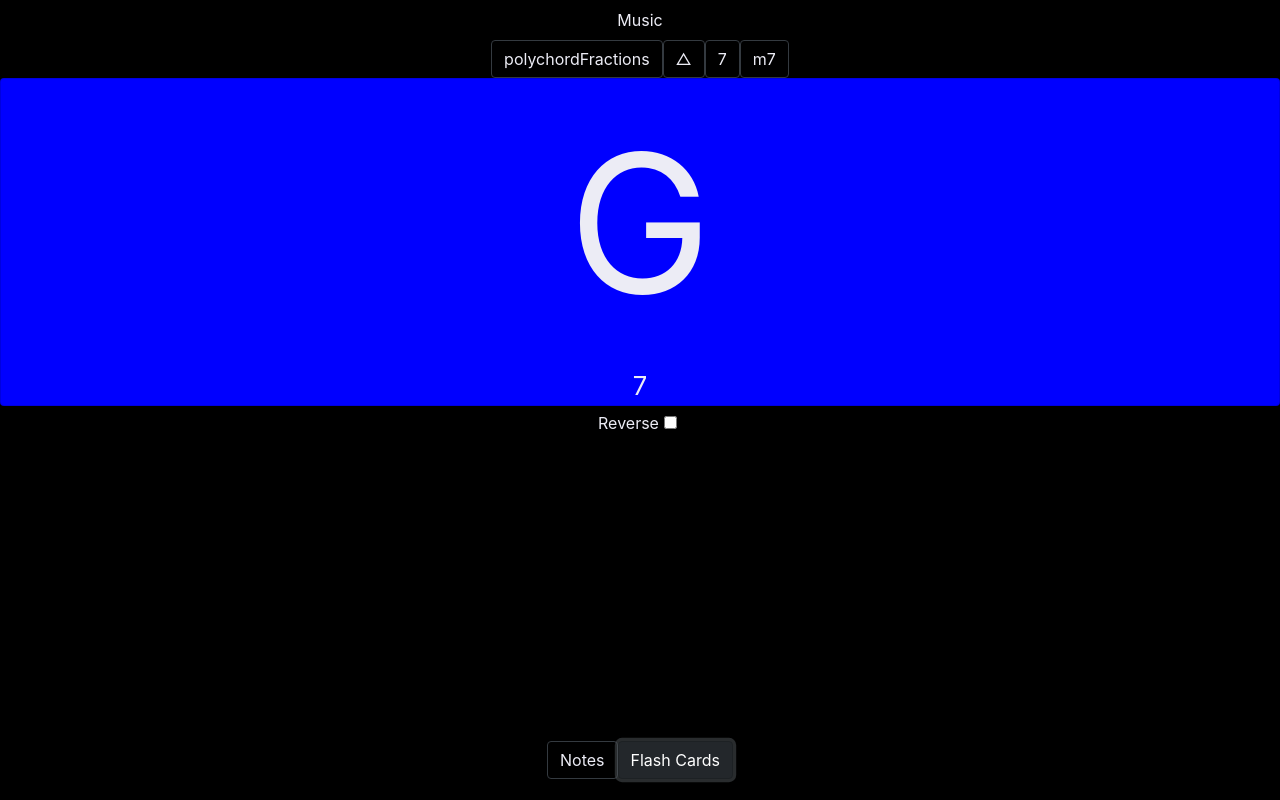
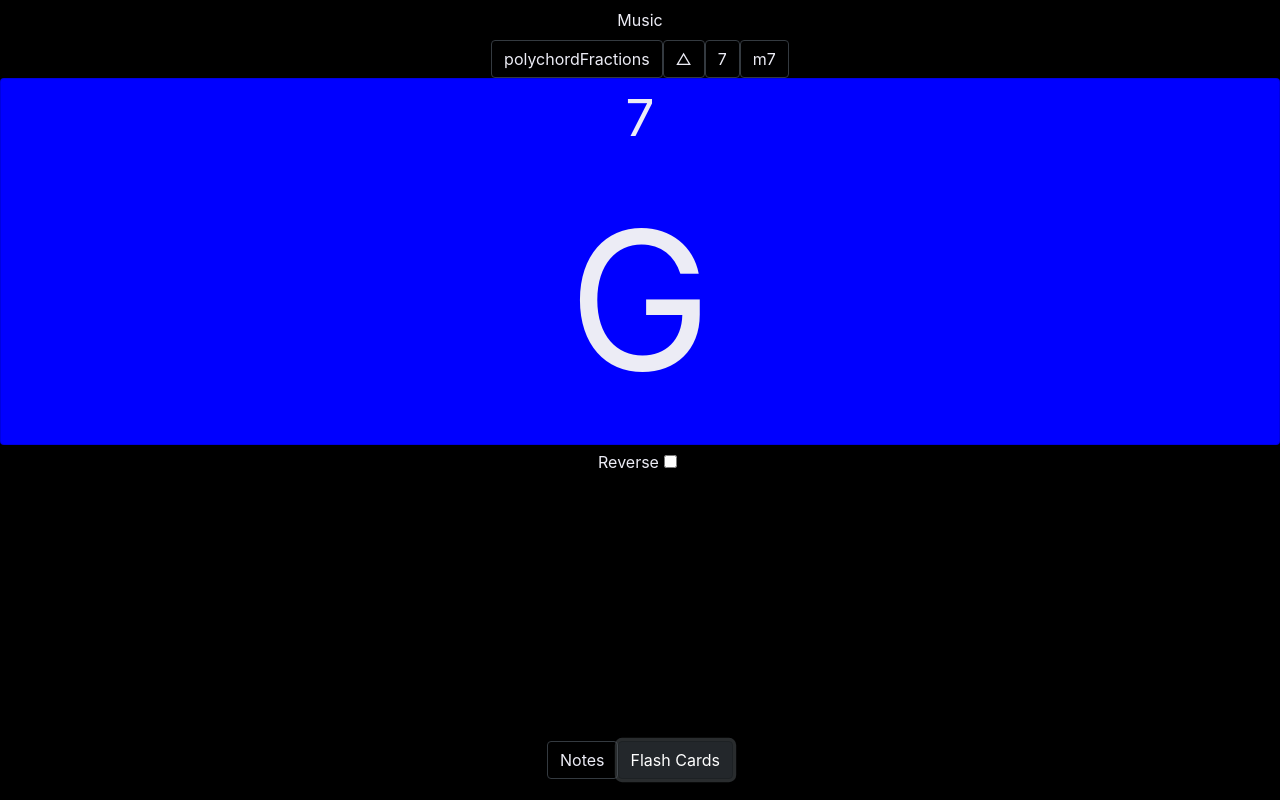
Before and after one commit to golubitsky/music, a React (Create React App) app: page / in a window 1280 px wide. Both pictures are taken after a click on the button "Flash Cards". Built offline with nearby package versions, Linux system fonts and the light colour scheme; the HTML template or start-up script is replaced by a standard one.

Commit message:
show name of deck above card content; double its size

```diff
--- a/src/screens/FlashCards.css
+++ b/src/screens/FlashCards.css
@@ -21,7 +21,7 @@
 }
 
 .card-deck {
-  font-size: 2vw;
+  font-size: 4vw;
 }
 
 .card-options {
--- a/src/screens/FlashCards.js
+++ b/src/screens/FlashCards.js
@@ -95,10 +95,10 @@ export class FlashCards extends React.Component {
             backgroundColor: CARD_COLORS_BY_SIDE[this.state.side],
           }}
         >
+          <span className="card-deck">{this.nameOfDeck(this.state.deck)}</span>
           <span className="card-content">
             {this.state.card[this.state.side]}
           </span>
-          <span className="card-deck">{this.nameOfDeck(this.state.deck)}</span>
         </div>
         <div className="card-options">
           <label>
```
